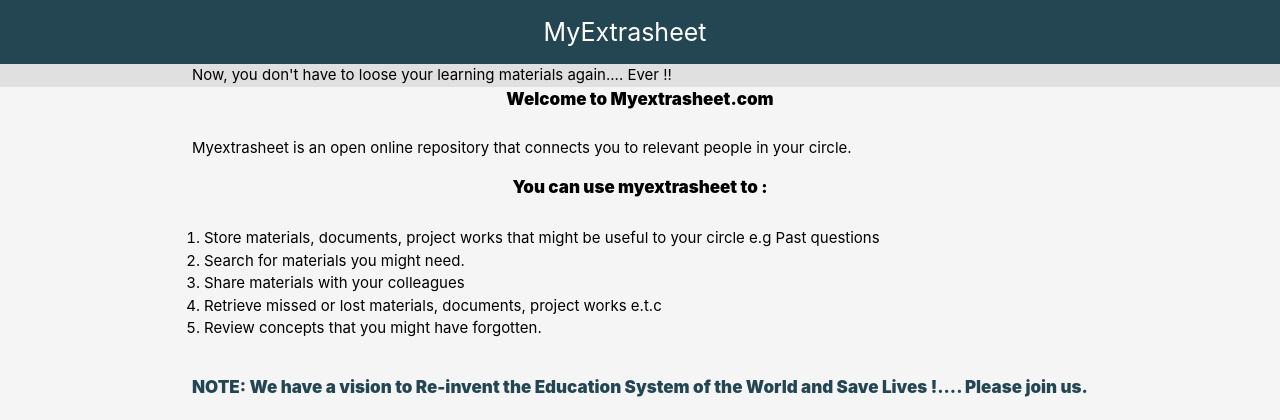
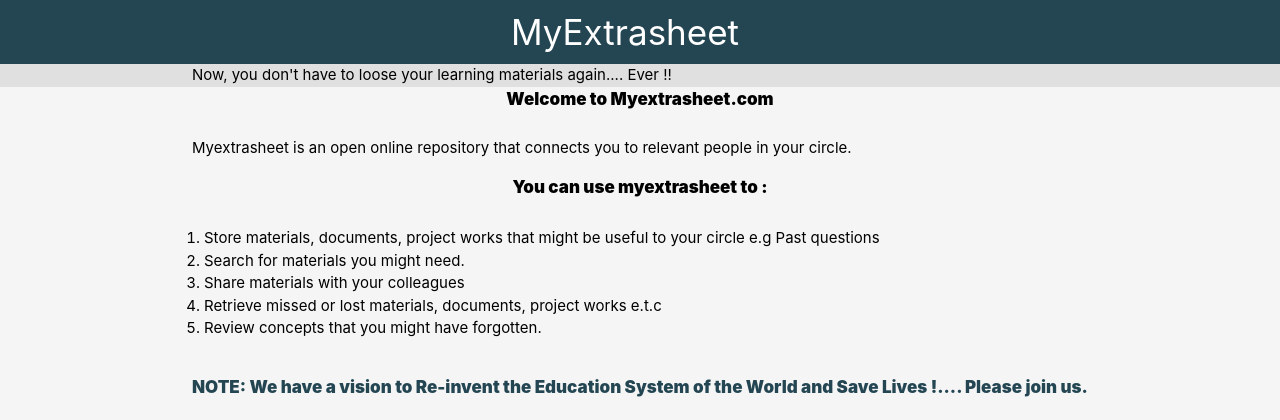
Before and after one commit to Bamimore-Tomi/extrasheet, a Flask app: page / in a window 1280 px wide. Shown: the top 420 px of the page. Run offline with Flask 2, Linux system fonts and the light colour scheme.

Commit message:
Update new.css
done

```diff
--- a/extrasheet/static/new.css
+++ b/extrasheet/static/new.css
@@ -7,7 +7,7 @@ background: #244653;
 }
 
 a.headdd {
-font-size: 25px;
+font-size: 35px;
 margin-left: -30px;
 
 }
```
